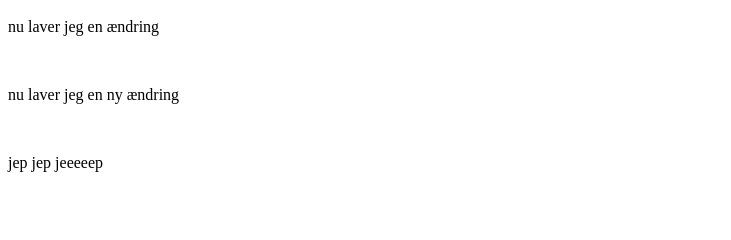
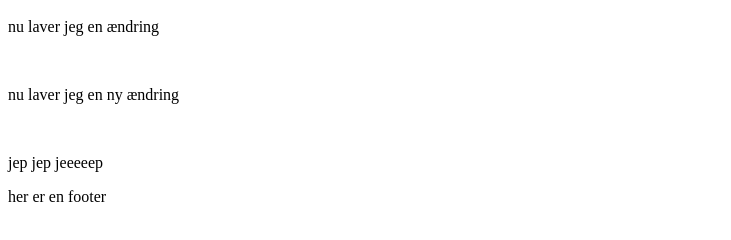
Before and after one commit to thereseskaarup/demo1, a plain HTML site: page index.html in a window 1280 px wide. Shown: the part 120-360 px from the top of the page, without its empty margins (0-731 px from the left). Drawn offline with Linux system fonts and the light colour scheme.

Commit message:
Tilføjelse af footer

```diff
--- a/index.html
+++ b/index.html
@@ -13,5 +13,8 @@
 			<p>nu laver jeg en ændring</p><br>
 			<p>nu laver jeg en ny ændring</p><br>
 			<p>jep jep jeeeeep</p>
+	<footer>
+		<p>her er en footer</p>
+	</footer>
 	</body>
 </html>
```
